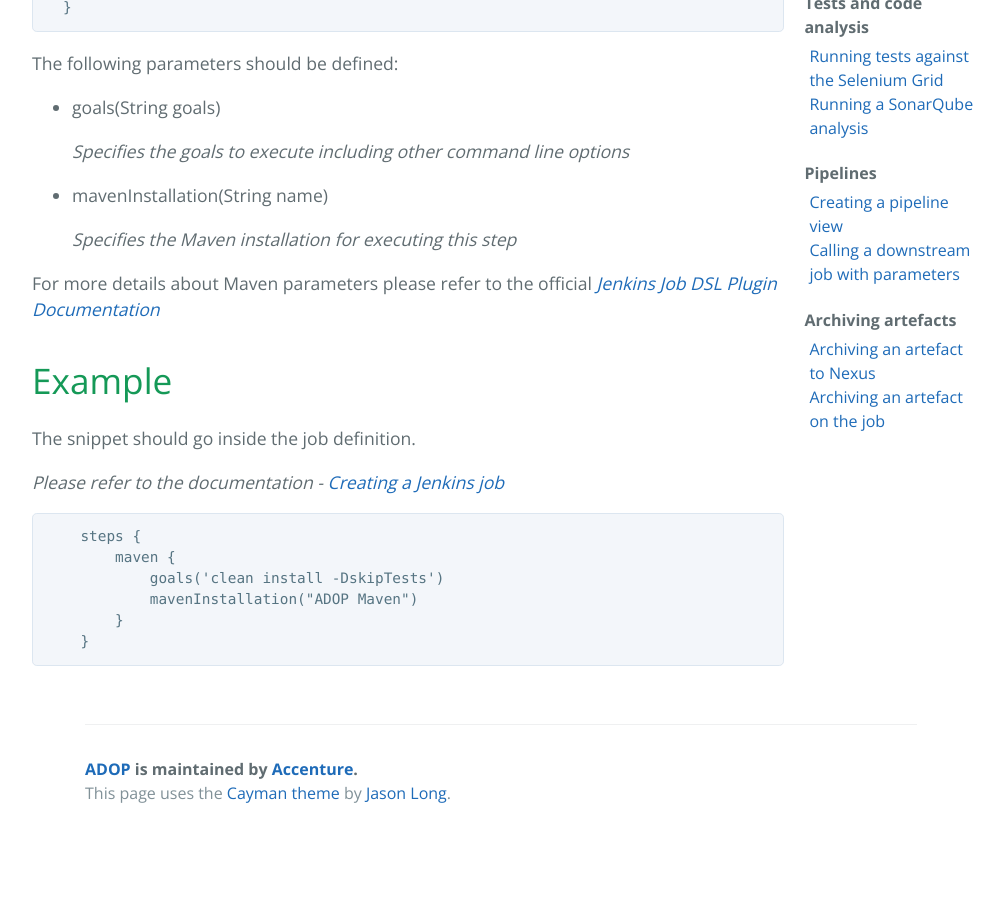
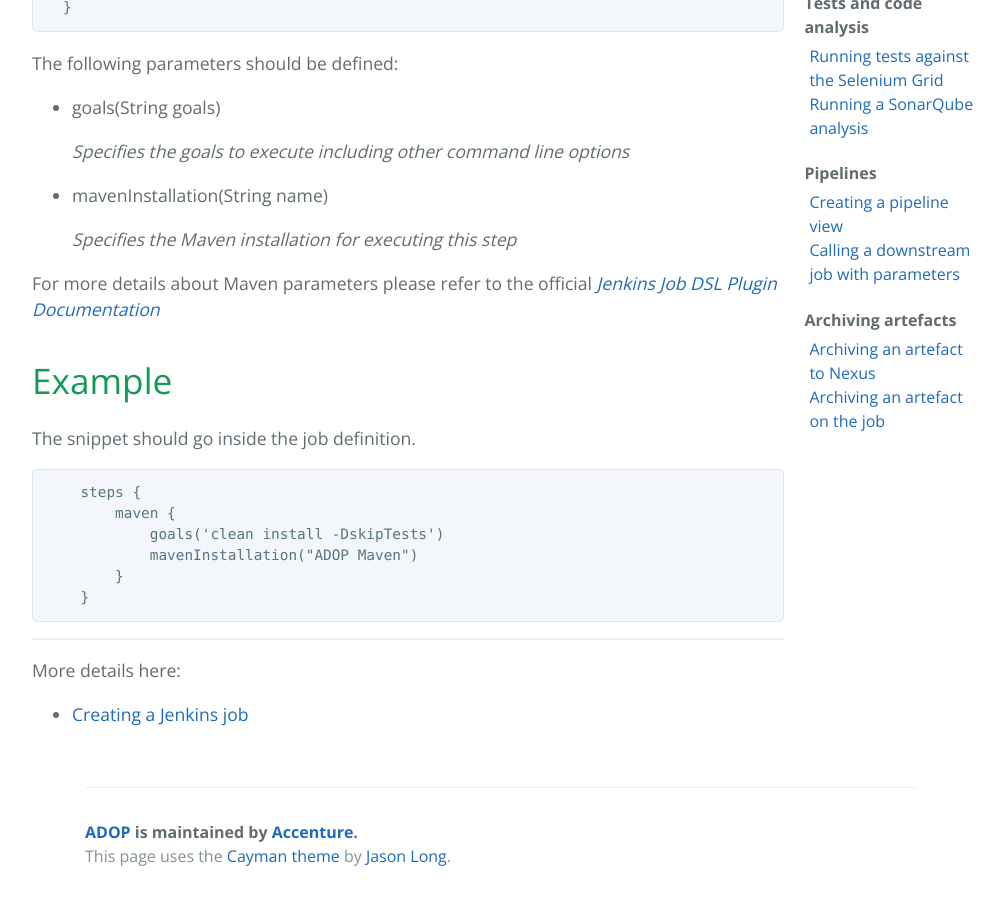
Before and after one commit to alexeymhv/adop-cartridges-cookbook, a Jekyll site: the page built from _docs/recipes/running-maven.md, in a window 1280 px wide and 900 px high, scrolled down 574 px. Shown: the whole window, without its empty margins (139-1143 px from the left). Built offline with Jekyll 4.4.1, drawn with Linux system fonts in a browser that asks for light colours; before the commit the page ends 1411 px from its top, so only the background shows below that.

Commit message:
Update running-maven.md

````diff
--- a/_docs/recipes/running-maven.md
+++ b/_docs/recipes/running-maven.md
@@ -34,8 +34,6 @@ For more details about Maven parameters please refer to the official _[Jenkins J
 
 The snippet should go inside the job definition.
 
-_Please refer to the documentation - [Creating a Jenkins job](https://mibzzz.github.io/adop-cartridges-cookbook/docs/recipes/creating-a-job/)_
-
 ```
     steps {
         maven {
@@ -44,3 +42,8 @@ _Please refer to the documentation - [Creating a Jenkins job](https://mibzzz.git
         }
     }
 ```
+
+---
+
+More details here:
+- [Creating a Jenkins job](https://mibzzz.github.io/adop-cartridges-cookbook/docs/recipes/creating-a-job/)
````
